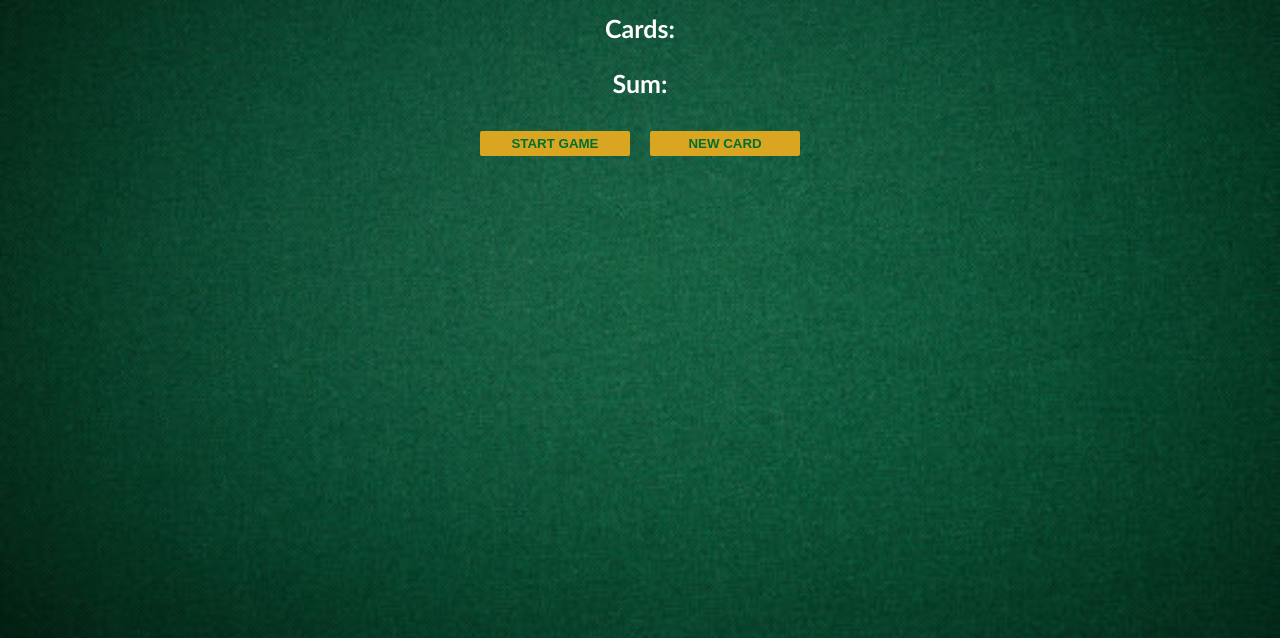
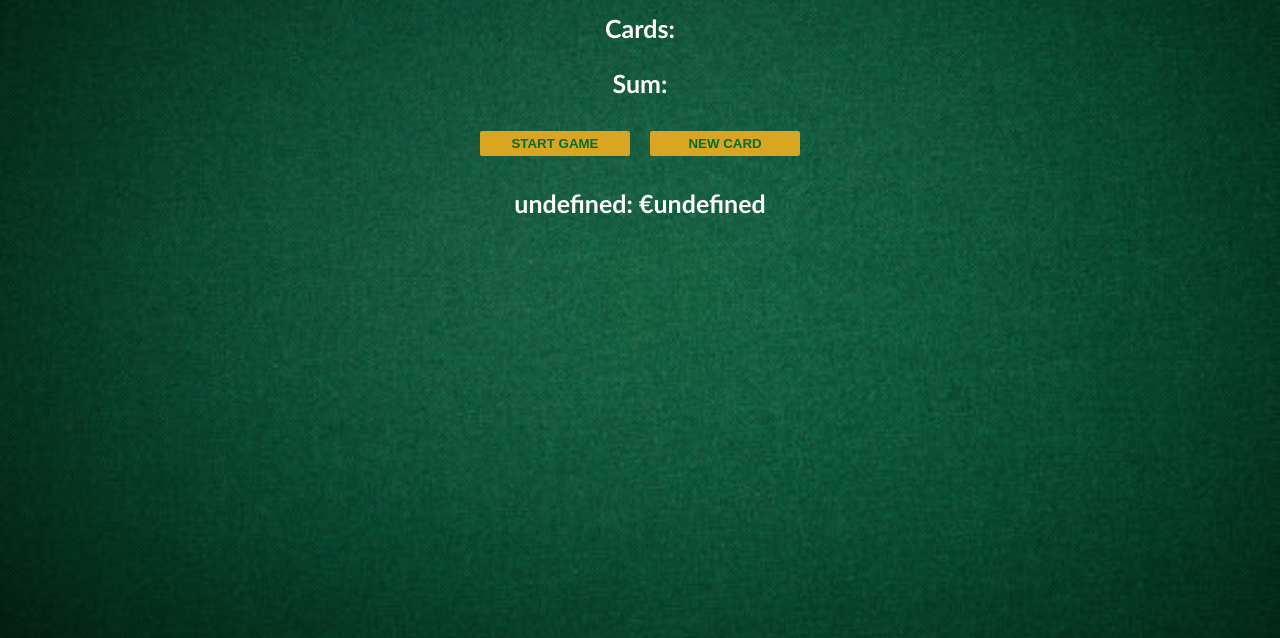
Before and after one commit to Zantri81/blackjack-scrimba, a plain HTML site: page index.html in a window 1280 px wide. Shown: the part 162-800 px from the top of the page. Drawn offline with Linux system fonts and the light colour scheme.

Commit message:
first objet

```diff
--- a/index.html
+++ b/index.html
@@ -9,6 +9,7 @@
         <p id="sum-el">Sum: </p>
         <button onclick="startGame()">START GAME</button>
         <button onclick="newCard()">NEW CARD</button>
+        <p id="player-el">Billy : €200</p>
         <script src="index.js"></script>
     </body>
 </html>
--- a/index.js
+++ b/index.js
@@ -9,6 +9,16 @@ let message = ""
 let messageEL = document.getElementById("message-el")
 let sumEL = document.querySelector("#sum-el")    //need to be more specific (CSS selector so need to be careful if it's an ID or class) (we'll see this later it's an exmemple)
 let cardsEL =document.getElementById("cards-el")
+
+let player = {              // it's an object no need to "let" in the bracet
+    Name: "Billy",
+    Chips: 200
+}
+
+
+
+let playerEL = document.getElementById("player-el")
+playerEL.textContent = player.name + ": €" + player.chips  // when in an objet we do this
 
 function getRandomCard() {  // fonction became 5 with return
     let randomCard = Math.floor( Math.random() * 13 ) + 1       //math floor delete decimal         math random is between 0.000 etc and 0.999 etc
```
